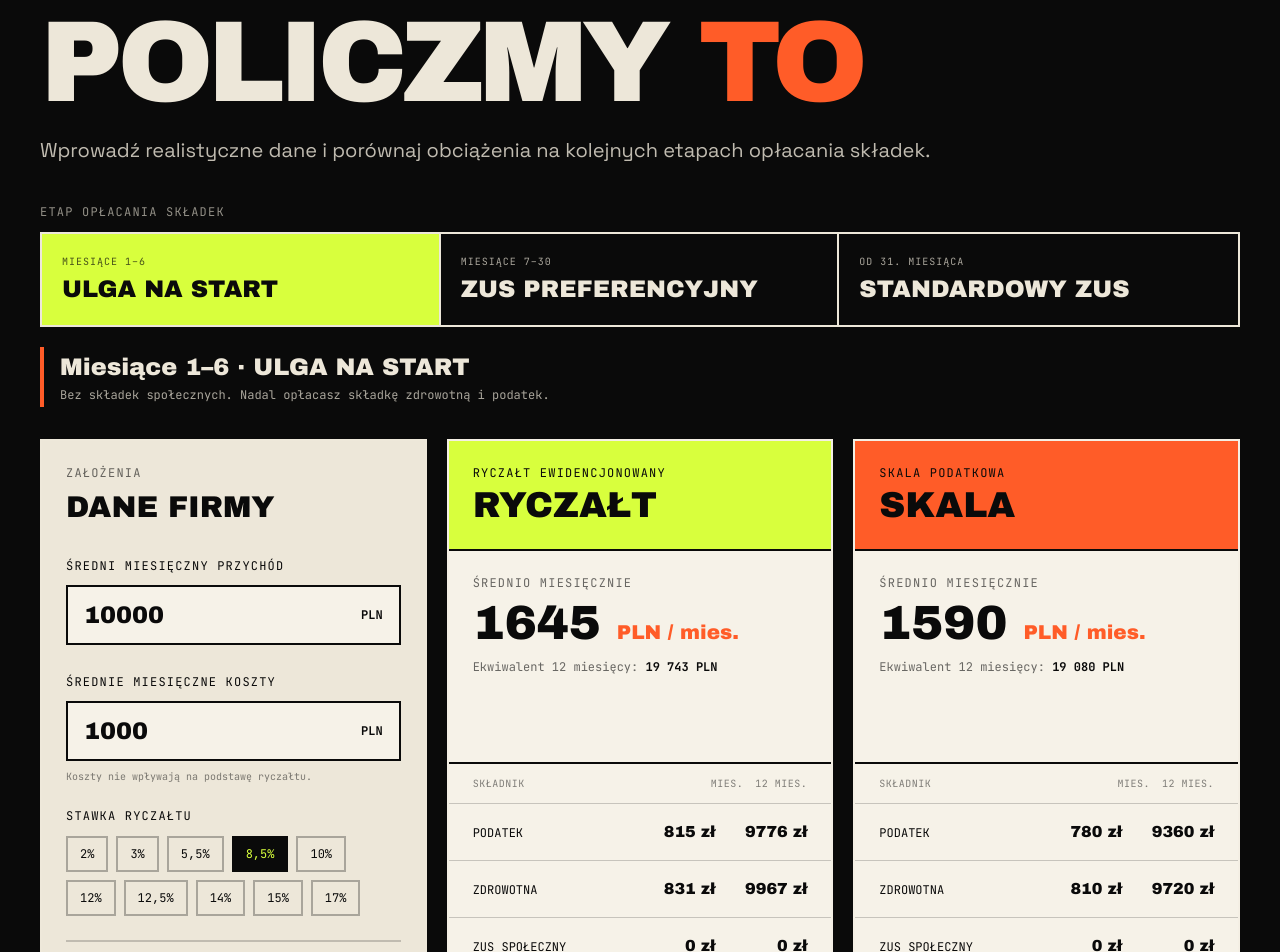
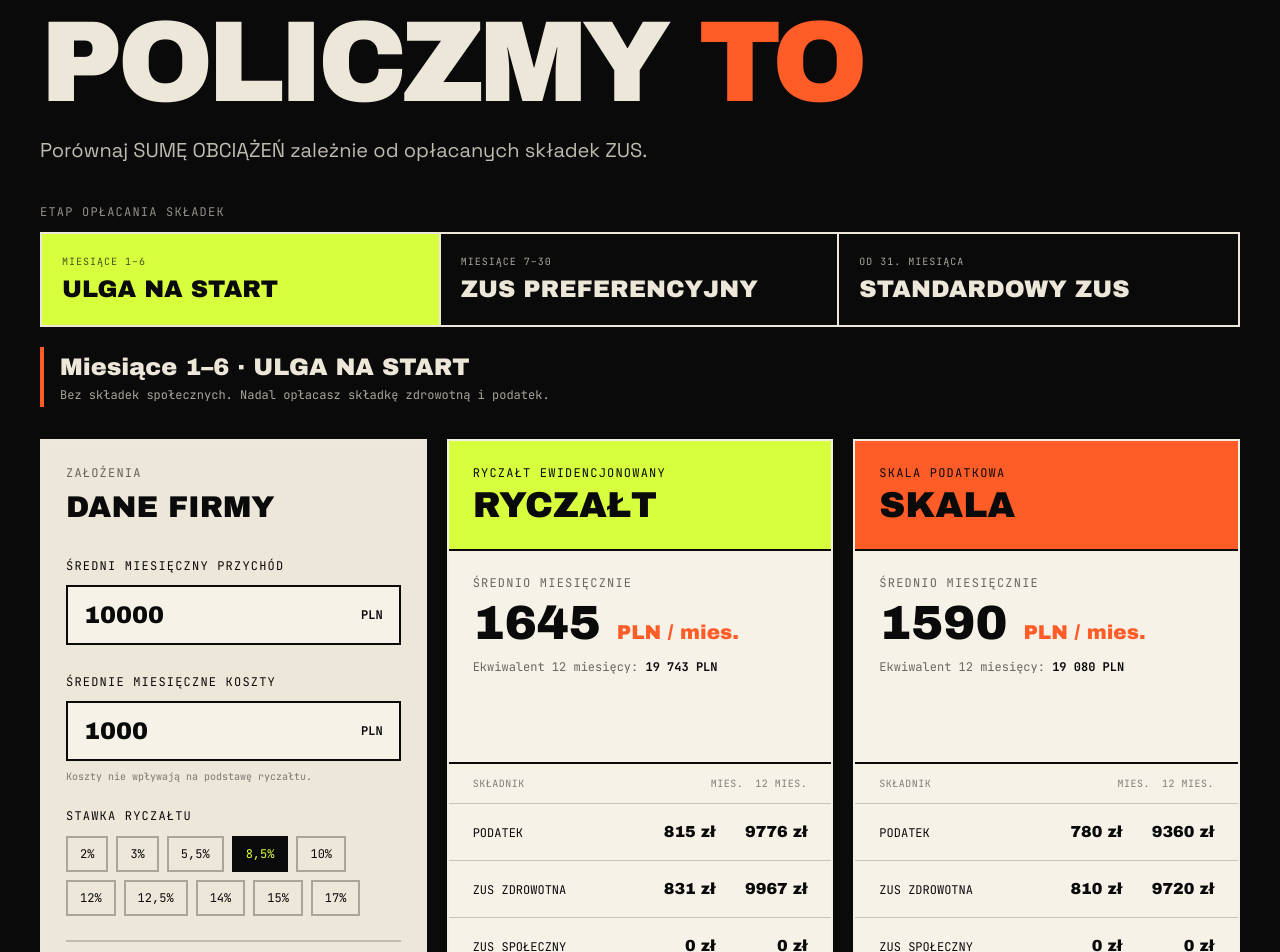
Before and after one commit to FIRMUS-www/firmus-fnr, a React (Vite) app: page / in a window 1280 px wide. Shown: the part 3700-4652 px from the top of the page. Built offline with nearby package versions, Linux system fonts and the light colour scheme.

Commit message:
Update calculatorContent.ts

```diff
--- a/src/content/calculatorContent.ts
+++ b/src/content/calculatorContent.ts
@@ -5,7 +5,9 @@ export const calculatorContent = {
   titleBeforeAccent: "POLICZMY",
   titleAccent: "TO",
   description:
-    "Wprowadź realistyczne dane i porównaj obciążenia na kolejnych etapach opłacania składek.",
+    "Wprowadź realistyczne dane - dostaniesz konkretny wynik.",
+  description:
+    "Porównaj SUMĘ OBCIĄŻEŃ zależnie od opłacanych składek ZUS.",
   stageSelectorEyebrow: "Etap opłacania składek",
   stages: [
     {
@@ -48,7 +50,7 @@ export const calculatorContent = {
   },
   resultRows: {
     tax: "Podatek",
-    health: "Zdrowotna",
+    health: "ZUS zdrowotna",
     social: "ZUS społeczny",
     total: "Razem",
   },
```
